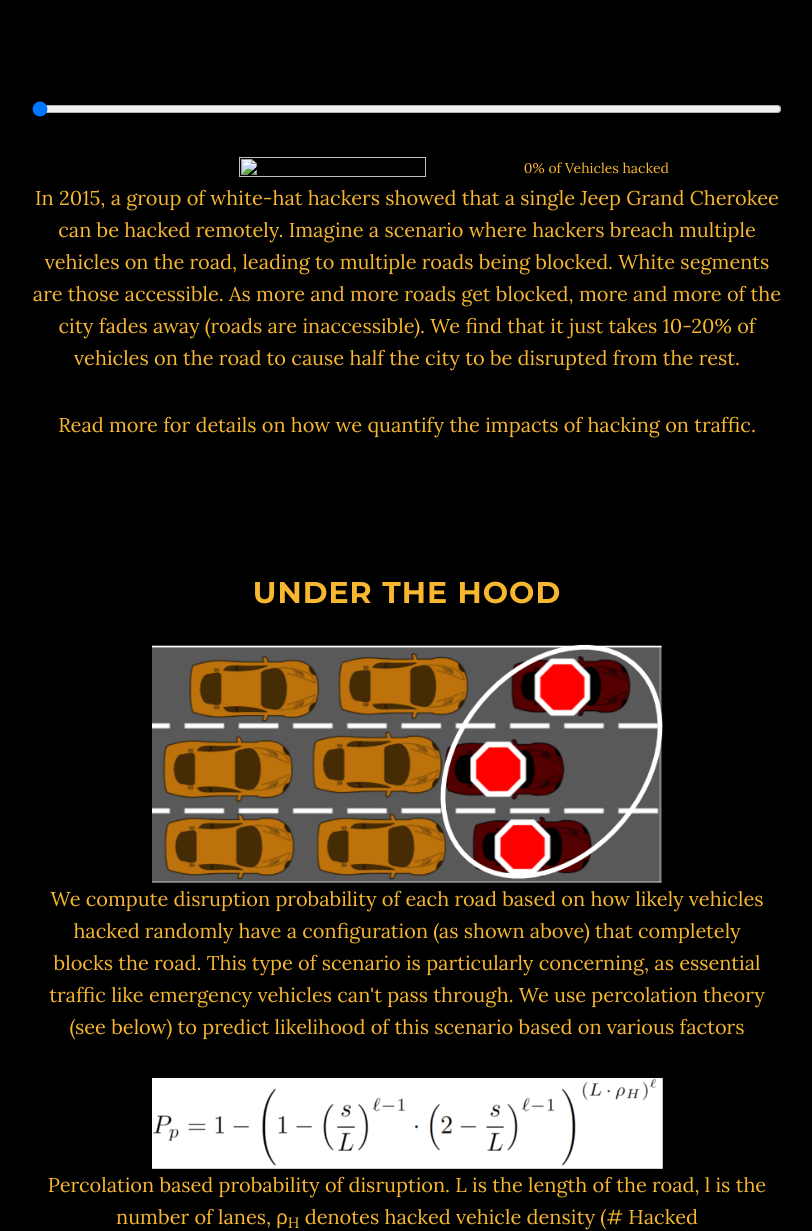
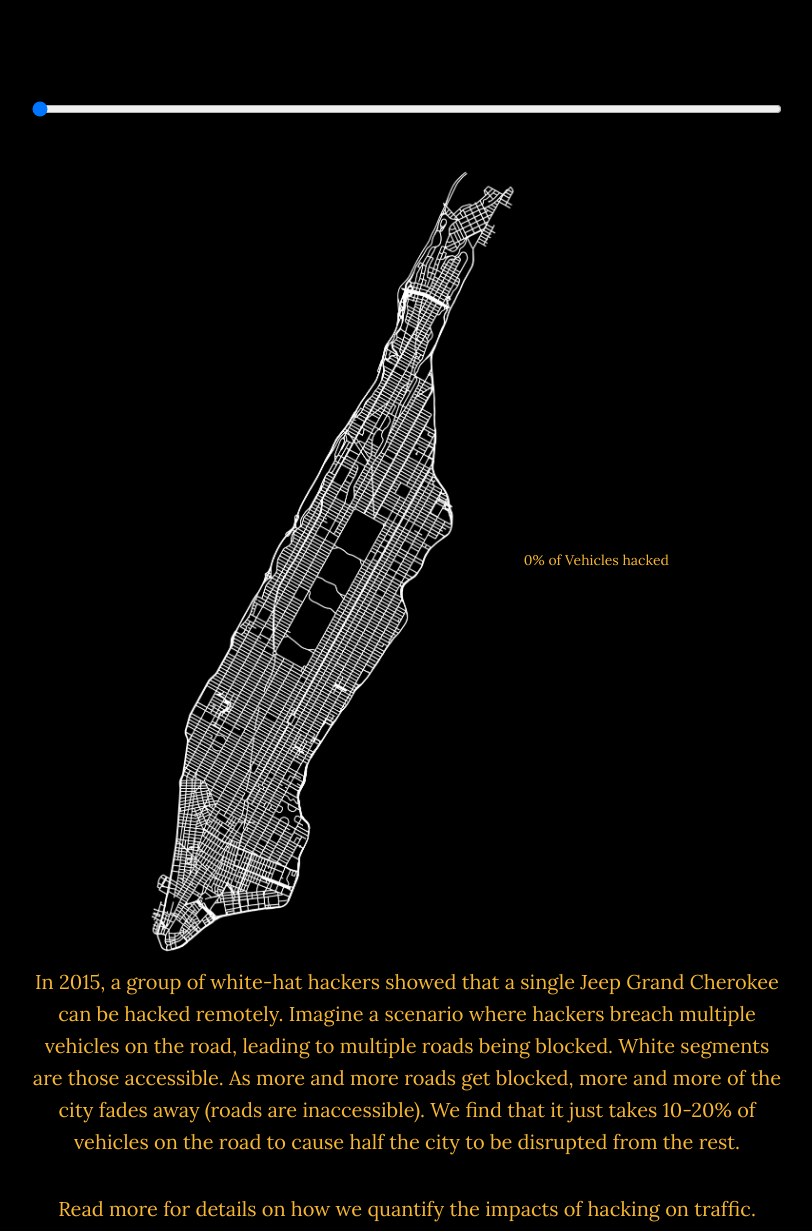
Before and after one commit to skandavivek/Manhattan-Hacked, a Flask app: page / in a window 1280 px wide. Shown: the part 799-2030 px from the top of the page, without its empty margins (233-1045 px from the left). Run offline with Flask 2, Linux system fonts and the light colour scheme; some libraries are stand-ins or nearby versions.

Commit message:
Update index.html

```diff
--- a/app/templates/index.html
+++ b/app/templates/index.html
@@ -148,7 +148,7 @@ $(document).on('input change', '#slider', function() {//listen to slider changes
 
 <input type="range" id="slider" value="0.0" min="0" max="20" step="1" />
 <br /><br />
-<img src="" width="50%" height="50%" id='img' />
+<img src="img/0.png" width="50%" height="50%" id='img' />
 <span id="sliderStatus">0</span>% of Vehicles hacked
 
 
```
